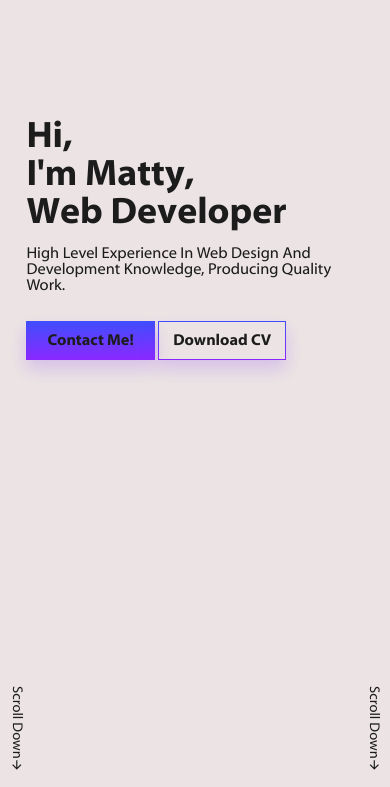
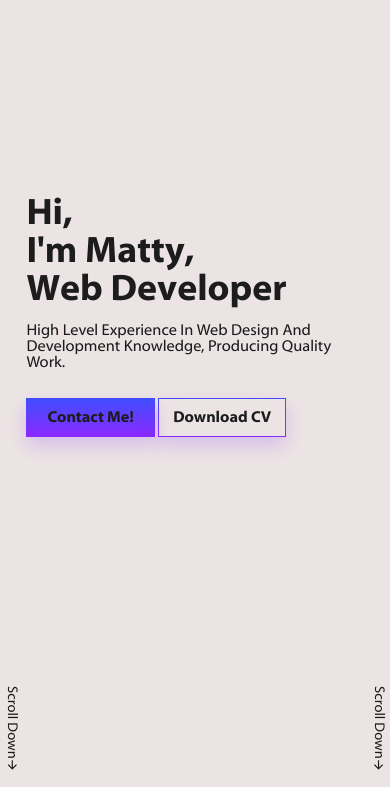
Before and after one commit to MattyMroz/MyWebside, a plain HTML site: page index.html in a window 390 px wide. Shown: the part 57-844 px from the top of the page. Drawn offline with nearby package versions, Linux system fonts and the light colour scheme.

Commit message:
home__title padding

```diff
--- a/assets/css/styles.css
+++ b/assets/css/styles.css
@@ -474,7 +474,7 @@ input:checked+.slider:before {
 }
 
 .home__container {
-    padding: 17rem 4rem;
+    padding: 30vh 4rem;
 }
 
 .home__data {
@@ -641,7 +641,7 @@ input:checked+.slider:before {
 
 .home__scroll__down {
     position: absolute;
-    left: 1rem;
+    left: .5rem;
     bottom: 2rem;
     font-size: var(--normal-font-size);
     display: flex;
@@ -655,7 +655,7 @@ input:checked+.slider:before {
 }
 
 .scroll__down-right{
-    right: 1rem;
+    right: .5rem;
     left: auto;
 }
 
@@ -824,7 +824,7 @@ input:checked+.slider:before {
     }
 
     .home__container {
-        padding: 20rem 3rem;
+        padding: 30vh 3rem;
     }
 }
 
```
